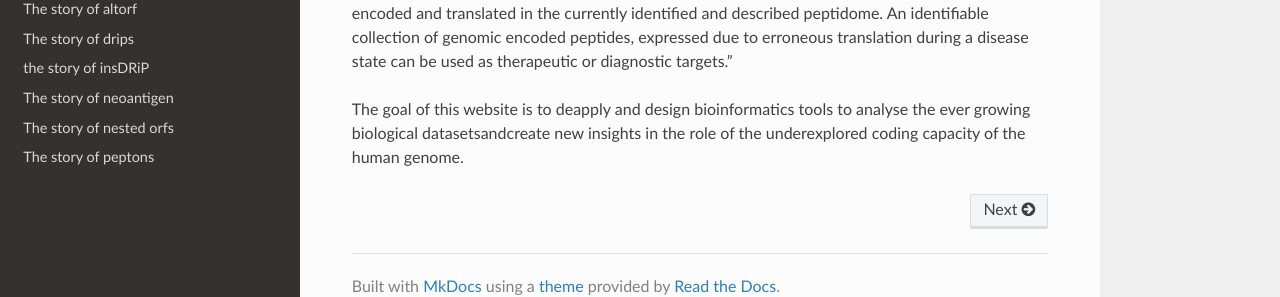
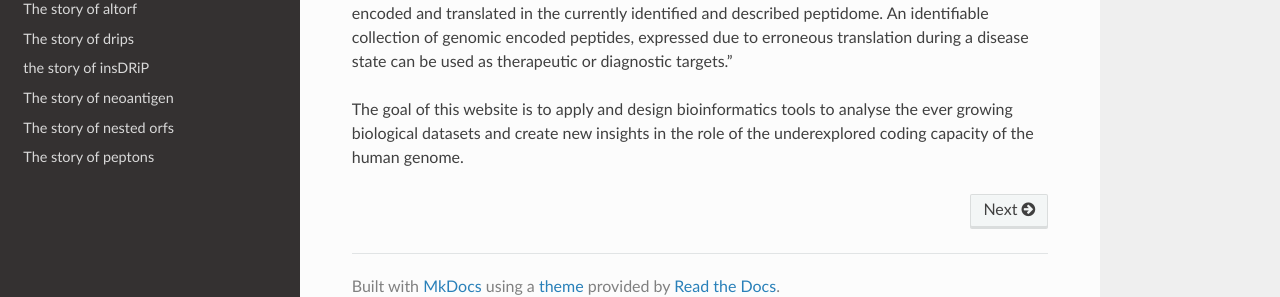
Before and after one commit to altorf/altorf.github.io, an MkDocs documentation site: the page built from docs/goals and purposes of altorf.md, in a window 1280 px wide. Shown: the part 459-756 px from the top of the page. Built offline with MkDocs 1.6.1, drawn with Linux system fonts in a browser that asks for light colours; nearby versions of some CDN libraries.

Commit message:
Update goals and purposes of altorf.md

```diff
--- a/docs/goals and purposes of altorf.md
+++ b/docs/goals and purposes of altorf.md
@@ -15,5 +15,5 @@
 collection of genomic encoded peptides, expressed due to erroneous translation during a disease
 state can be used as therapeutic or diagnostic targets.”
 
-The goal of this website is to deapply and design bioinformatics tools to analyse the ever growing
-biological datasetsandcreate new insights in the role of the underexplored coding capacity of the human genome.
+The goal of this website is to apply and design bioinformatics tools to analyse the ever growing
+biological datasets and create new insights in the role of the underexplored coding capacity of the human genome.
```
